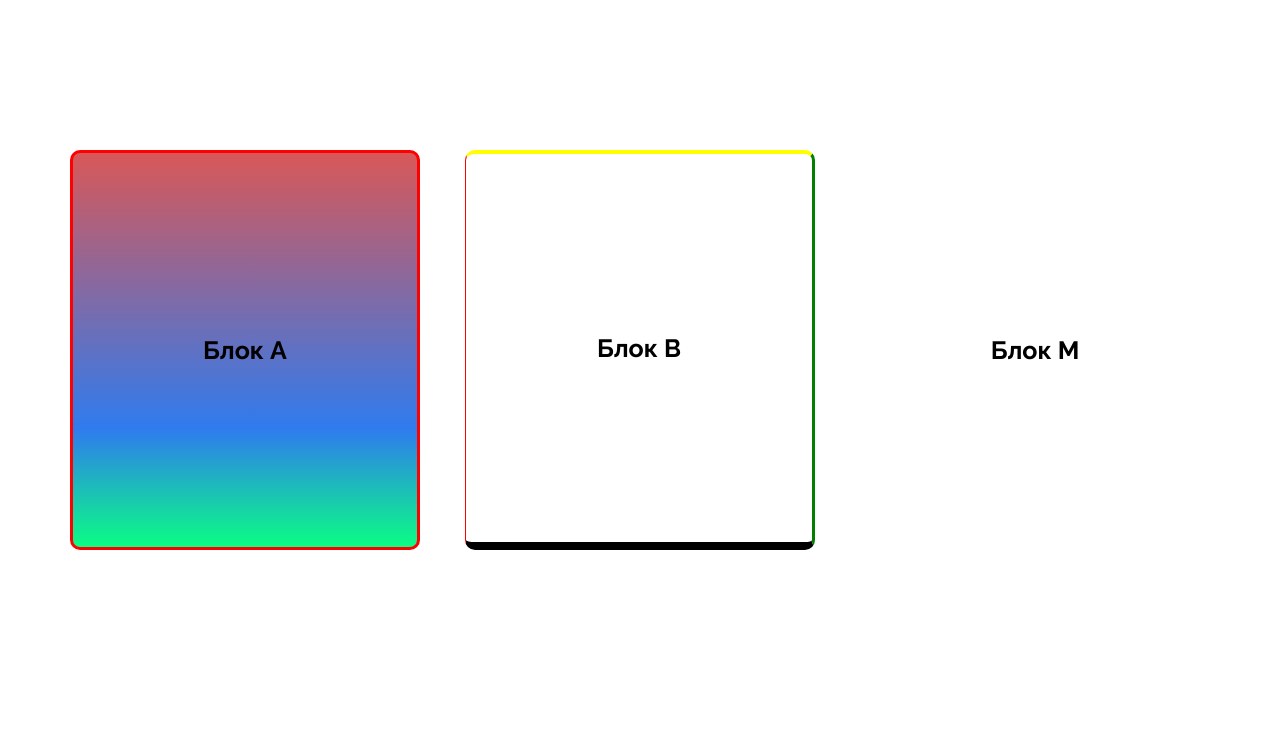
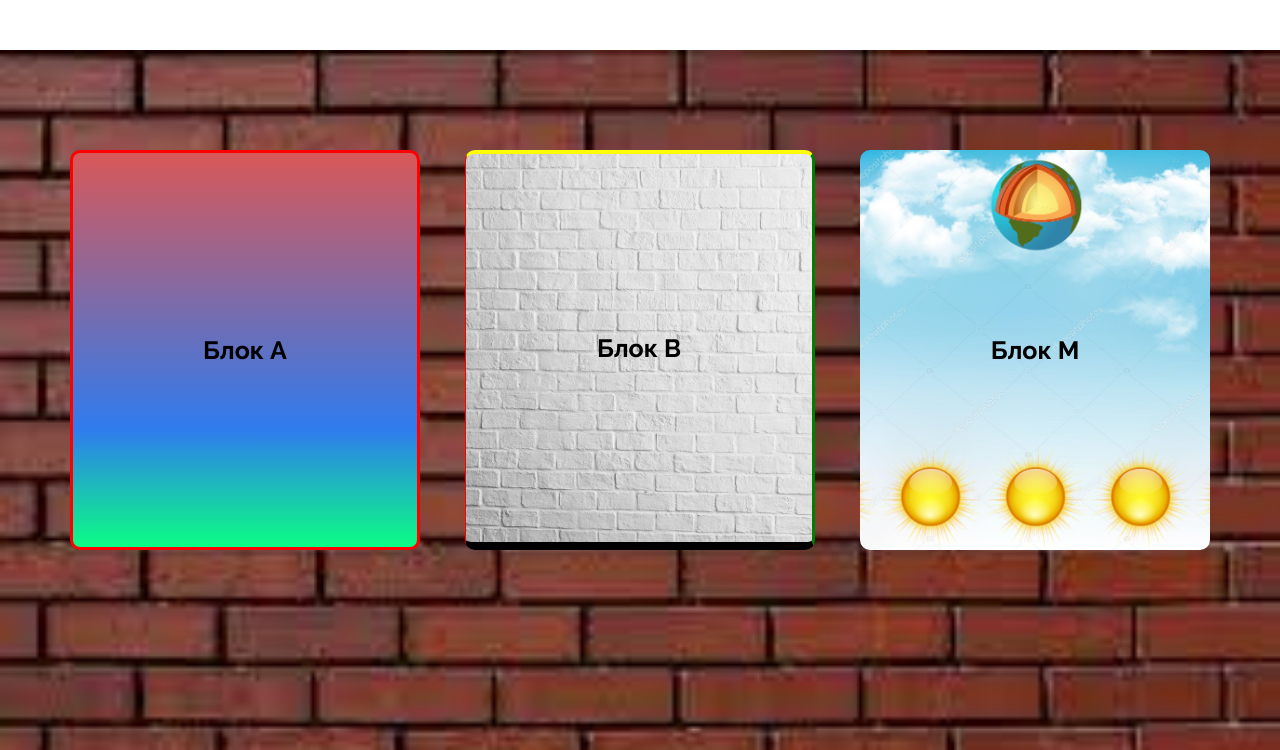
Before and after one commit to Sahha2001000/Laba3__for_WebDesign, a plain HTML site: page index.html in a window 1280 px wide. Shown: the part 1180-1930 px from the top of the page. Drawn offline with nearby package versions, Linux system fonts and the light colour scheme.

Commit message:
Task 1/2(1)

```diff
--- a/css/style.css
+++ b/css/style.css
@@ -288,7 +288,7 @@ Lab 3 start
 
 .test__bg-block {
     padding: 100px 0 200px;
-    background-image: url(img/test__bg-block__bg.jpg);
+    background-image: url(../img/test__bg-block__bg.jpg);
     background-size: cover;
     background-repeat: no-repeat;
     background-attachment: fixed;
@@ -322,7 +322,7 @@ Lab 3 start
     правой границы: 3px и зеленым цветом; нижней границы: 8px и черным цветом;
     верхней границы 4px и желтым цветом;
     */
-    background-image: url(img/block_2__bg.jpg);
+    background-image: url(../img/block_2__bg.jpg);
     background-repeat: no-repeat;
     background-size: cover;
     border-top: 4px solid yellow;
@@ -333,7 +333,7 @@ Lab 3 start
 }
 
 .block3__inner {
-    background-image: url(img/block_3__bg.jpg);
+    background-image: url(../img/block_3__bg.jpg);
     background-repeat: no-repeat;
     background-size: cover;
     background-attachment:  fixed;
@@ -341,7 +341,7 @@ Lab 3 start
 
 .block3 {
     /**/
-    background-image: url(img/block_3__top.png), url(img/block_3__bottom.png);
+    background-image: url(../img/block_3__top.png), url(../img/block_3__bottom.png);
     background-position: top, bottom;
     background-repeat: no-repeat, repeat-x;
     background-size: 30%, 30%;
```
